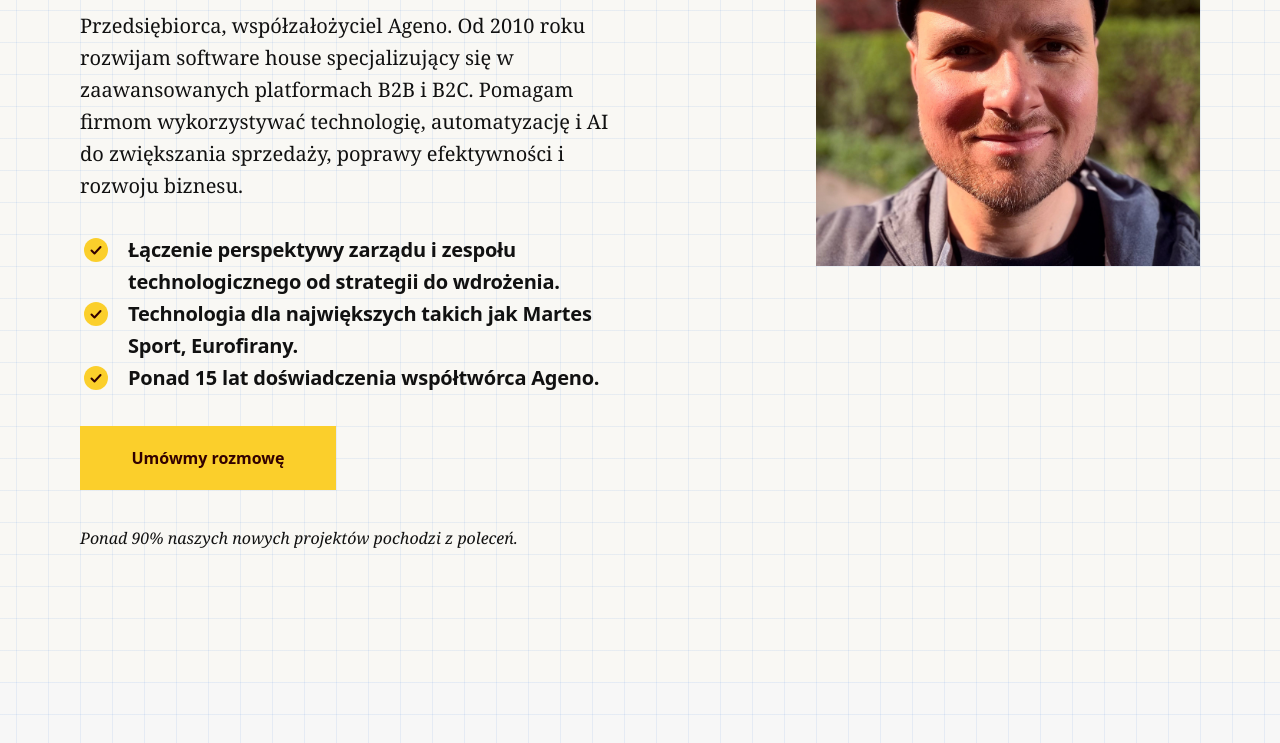
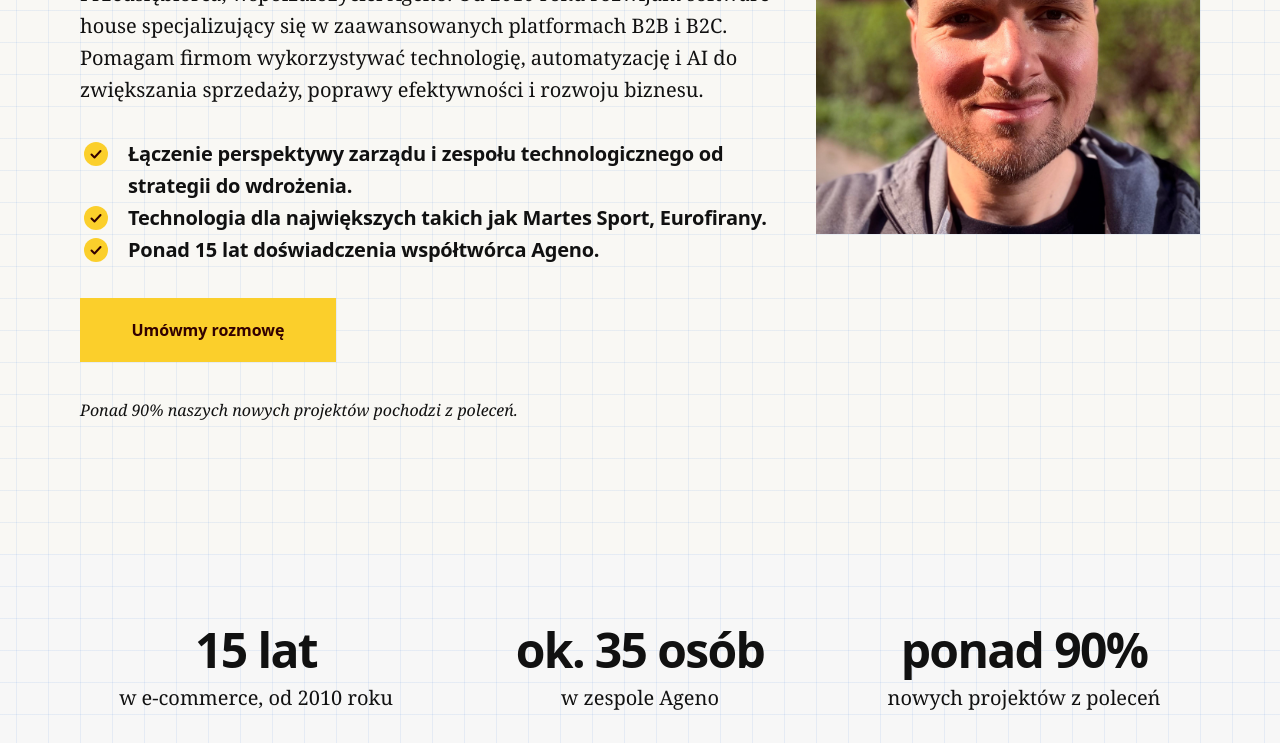
Before and after one commit to maxbmx/maksymilian.sleziak, an Astro site: page / in a window 1280 px wide. Shown: the part 310-1053 px from the top of the page. Built offline with nearby package versions, Linux system fonts and the light colour scheme; Astro itself is replaced by a stand-in of ours.

Commit message:
Hero: szersza kolumna tekstu i mniejszy odstęp nad hero
Portret ma stałą ramkę, tekst zajmuje resztę kontenera (704 px przy 1280), a nad hero zostaje jedna kratka. Przycisk mieści się nad zgięciem 1280×800 także przy szerszych fontach zastępczych z CI (DejaVu).

```diff
--- a/src/components/Hero.astro
+++ b/src/components/Hero.astro
@@ -59,7 +59,11 @@ const eyebrow = hero.eyebrow.replaceAll(" · ", "\u00a0· ");
 <style>
   /*
    * Po lewej kolumna z nagłówkiem, tekstem i listą, po prawej portret; oba zaczynają się
-   * na tej samej linii. W jednej kolumnie wszystko jedno pod drugim, portret na końcu.
+   * na tej samej linii. Portret ma stałą ramkę, a tekst zajmuje resztę kontenera
+   * (od 1184 px: 704 px), żeby nazwisko mieściło się w jednym wierszu, a przycisk był nad
+   * zgięciem ekranu 1280 × 800 także przy szerszych fontach systemowych. Nad hero jedna
+   * kratka odstępu na każdej szerokości. W jednej kolumnie wszystko jedno pod drugim,
+   * portret na końcu.
    * Nad nazwiskiem nadtytuł (32 px), pod nim nazwisko (wiersze po 64 px): zawsze pełne kratki.
    */
   .hero {
@@ -147,12 +151,8 @@ const eyebrow = hero.eyebrow.replaceAll(" · ", "\u00a0· ");
   }
 
   @container page (min-width: 48rem) {
-    .hero {
-      padding-top: var(--s-8);
-    }
-
     .hero-grid {
-      grid-template-columns: repeat(2, var(--col-2));
+      grid-template-columns: minmax(0, 1fr) min(var(--w-portrait), var(--col-2));
       grid-template-areas: "text photo";
       column-gap: var(--gutter);
       align-items: start;
```
